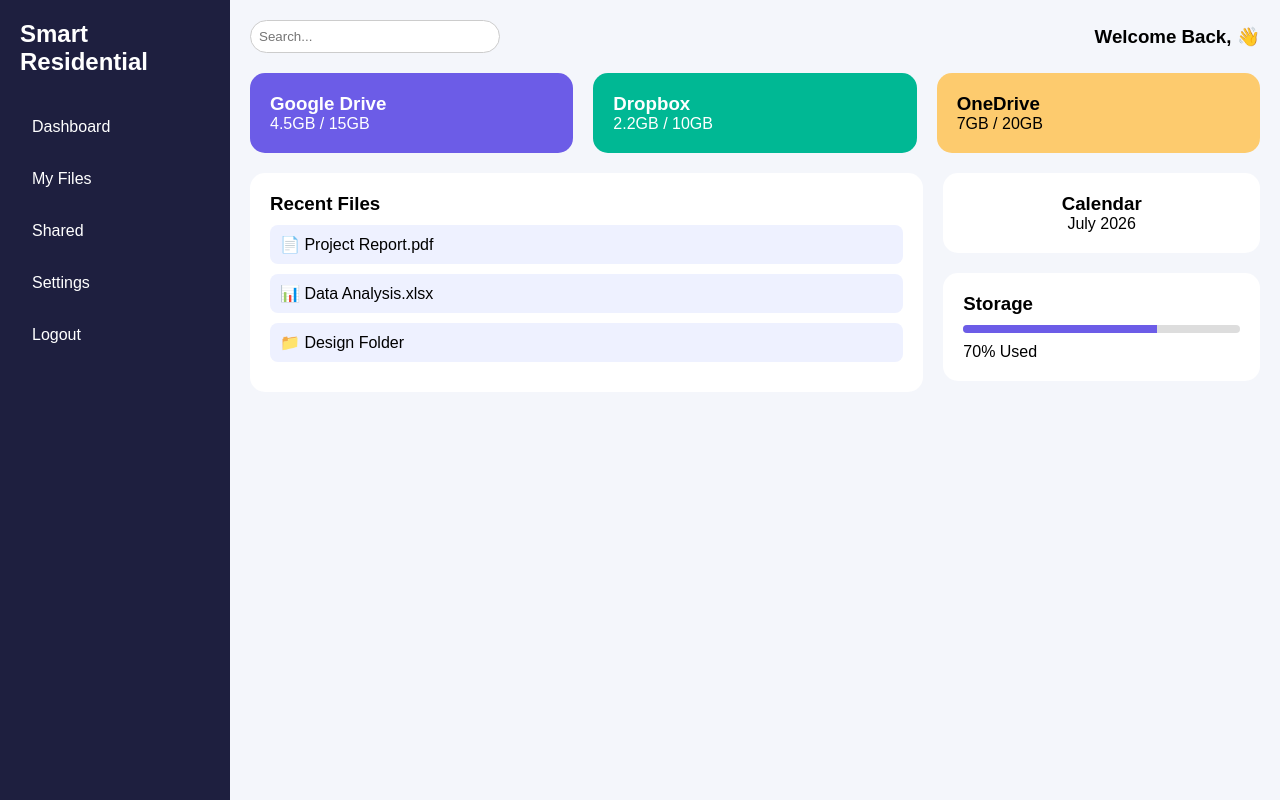
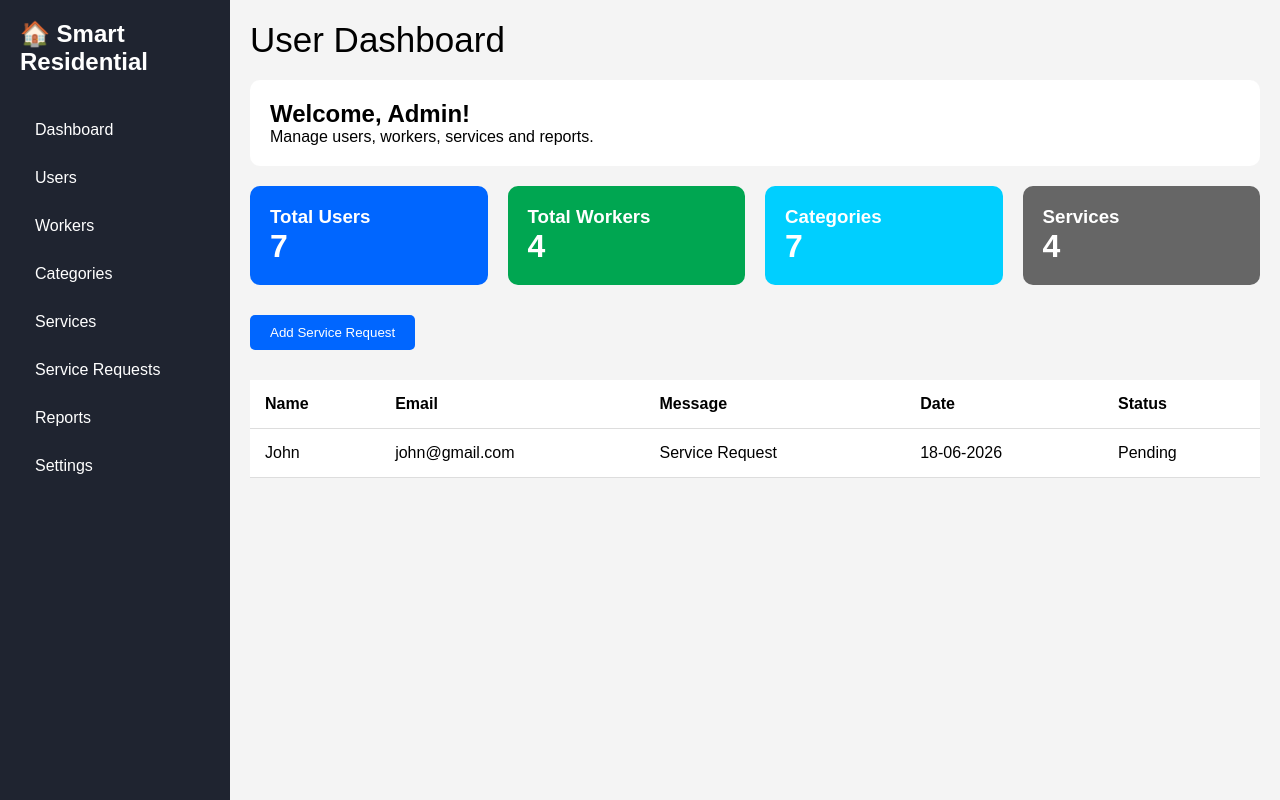
Before and after one commit to pranjalsathe7-tech/Smart-residential-service-, a Flask app: template templates/user_dashboard.html in a window 1280 px wide. Run offline with Flask 3, Linux system fonts and the light colour scheme; the template is opened without the code that fills it, so the values that code supplies are empty.

Commit message:
user_dashboard.html

```diff
--- a/templates/user_dashboard.html
+++ b/templates/user_dashboard.html
@@ -1,233 +1,43 @@
 <!DOCTYPE html>
-<html lang="en">
 
-<head>
-    <meta charset="UTF-8">
-    <meta name="viewport" content="width=device-width, initial-scale=1.0">
-    <title>Dashboard UI</title>
+<html> <head> <title>Smart Residential Dashboard</title>
 
-    <style>
-        * {
-            margin: 0;
-            padding: 0;
-            box-sizing: border-box;
-            font-family: Arial, sans-serif;
-        }
+<style> *{ margin:0; padding:0; box-sizing:border-box; font-family:Arial; } body{ display:flex; background:#f4f4f4; } .sidebar{ width:230px; height:100vh; background:#1f2430; color:white; padding:20px; } .sidebar h2{ margin-bottom:30px; } .sidebar ul{ list-style:none; } .sidebar ul li{ padding:15px; cursor:pointer; } .sidebar ul li:hover{ background:#30384a; border-radius:5px; } .main{ flex:1; padding:20px; } .header{ font-size:35px; margin-bottom:20px; } .welcome{ background:white; padding:20px; border-radius:10px; margin-bottom:20px; } .cards{ display:flex; gap:20px; } .card{ flex:1; color:white; padding:20px; border-radius:10px; } .blue{background:#0066ff;} .green{background:#00a651;} .sky{background:#00cfff;} .gray{background:#666;} table{ width:100%; background:white; margin-top:30px; border-collapse:collapse; } th,td{ padding:15px; border-bottom:1px solid #ddd; text-align:left; } button{ margin-top:20px; padding:10px 20px; background:#0066ff; color:white; border:none; border-radius:5px; cursor:pointer; } .message{ margin-top:10px; color:green; font-weight:bold; } </style>
 
-        body {
-            display: flex;
-            background: #f4f6fb;
-        }
-
-        /* Sidebar */
-        .sidebar {
-            width: 230px;
-            height: 100vh;
-            background: #1e1f3f;
-            color: white;
-            padding: 20px;
-        }
-
-        .sidebar h2 {
-            margin-bottom: 30px;
-        }
-
-        .sidebar ul {
-            list-style: none;
-        }
-
-        .sidebar ul li {
-            padding: 12px;
-            margin: 10px 0;
-            cursor: pointer;
-            border-radius: 8px;
-        }
-
-        .sidebar ul li:hover {
-            background: #2e2f5f;
-        }
-
-        /* Main */
-        .main {
-            flex: 1;
-            padding: 20px;
-        }
-
-        /* Header */
-        .header {
-            display: flex;
-            justify-content: space-between;
-            align-items: center;
-            margin-bottom: 20px;
-        }
-
-        .search {
-            width: 250px;
-            padding: 8px;
-            border-radius: 20px;
-            border: 1px solid #ccc;
-        }
-
-        /* Cards */
-        .cards {
-            display: flex;
-            gap: 20px;
-            margin: 20px 0;
-        }
-
-        .card {
-            flex: 1;
-            padding: 20px;
-            border-radius: 15px;
-            color: white;
-        }
-
-        .card1 {
-            background: #6c5ce7;
-        }
-
-        .card2 {
-            background: #00b894;
-        }
-
-        .card3 {
-            background: #fdcb6e;
-            color: black;
-        }
-
-        /* Section */
-        .section {
-            display: flex;
-            gap: 20px;
-        }
-
-        /* Files */
-        .files {
-            flex: 2;
-            background: white;
-            padding: 20px;
-            border-radius: 15px;
-        }
-
-        .file {
-            background: #eef1ff;
-            padding: 10px;
-            margin: 10px 0;
-            border-radius: 8px;
-        }
-
-        /* Right Panel */
-        .right {
-            flex: 1;
-            display: flex;
-            flex-direction: column;
-            gap: 20px;
-        }
-
-        /* Calendar */
-        .calendar {
-            background: white;
-            padding: 20px;
-            border-radius: 15px;
-            text-align: center;
-        }
-
-        /* Storage */
-        .storage {
-            background: white;
-            padding: 20px;
-            border-radius: 15px;
-        }
-
-        .bar {
-            height: 8px;
-            background: #ddd;
-            border-radius: 10px;
-            margin: 10px 0;
-            overflow: hidden;
-        }
-
-        .bar span {
-            display: block;
-            height: 100%;
-            width: 70%;
-            background: #6c5ce7;
-        }
-    </style>
 </head>
 
-<body>
+<body onload="loadDashboard()">
 
-    <!-- Sidebar -->
-    <div class="sidebar">
-        <h2>Smart Residential</h2>
-        <ul>
-            <li>Dashboard</li>
-            <li>My Files</li>
-            <li>Shared</li>
-            <li>Settings</li>
-            <li><a href="{{ url_for('logout') }}" style="color:white;text-decoration:none;">Logout</a></li>
-        </ul>
-    </div>
+<div class="sidebar"> <h2>🏠 Smart Residential</h2>
 
-    <!-- Main Content -->
-    <div class="main">
+<ul> <li onclick="menuClick('Dashboard')">Dashboard</li> <li onclick="menuClick('Users')">Users</li> <li onclick="menuClick('Workers')">Workers</li> <li onclick="menuClick('Categories')">Categories</li> <li onclick="menuClick('Services')">Services</li> <li onclick="menuClick('Requests')">Service Requests</li> <li onclick="menuClick('Reports')">Reports</li> <li onclick="menuClick('Settings')">Settings</li> </ul> </div>
 
-        <!-- Header -->
-        <div class="header">
-            <input type="text" placeholder="Search..." class="search">
-            <h3>Welcome Back, {{ current_user.first_name if current_user else '' }} 👋</h3>
-        </div>
+<div class="main">
 
-        <!-- Cards -->
-        <div class="cards">
-            <div class="card card1">
-                <h3>Google Drive</h3>
-                <p>4.5GB / 15GB</p>
-            </div>
-            <div class="card card2">
-                <h3>Dropbox</h3>
-                <p>2.2GB / 10GB</p>
-            </div>
-            <div class="card card3">
-                <h3>OneDrive</h3>
-                <p>7GB / 20GB</p>
-            </div>
-        </div>
+<div class="header"> User Dashboard </div>
 
-        <!-- Section -->
-        <div class="section">
+<div class="welcome"> <h2>Welcome, Admin!</h2> <p>Manage users, workers, services and reports.</p> </div>
 
-            <!-- Files -->
-            <div class="files">
-                <h3>Recent Files</h3>
-                <div class="file">📄 Project Report.pdf</div>
-                <div class="file">📊 Data Analysis.xlsx</div>
-                <div class="file">📁 Design Folder</div>
-            </div>
+<div class="cards"> <div class="card blue"> <h3>Total Users</h3> <h1 id="users">7</h1> </div>
 
-            <!-- Right Panel -->
-            <div class="right">
+<div class="card green"> <h3>Total Workers</h3> <h1 id="workers">4</h1> </div>
 
-                <!-- Calendar -->
-                <div class="calendar">
-                    <h3>Calendar</h3>
-                    <p>July 2026</p>
-                </div>
+<div class="card sky"> <h3>Categories</h3> <h1>7</h1> </div>
 
-                <!-- Storage -->
-                <div class="storage">
-                    <h3>Storage</h3>
-                    <div class="bar"><span></span></div>
-                    <p>70% Used</p>
-                </div>
+<div class="card gray"> <h3>Services</h3> <h1>4</h1> </div> </div>
 
-            </div>
+<div class="message" id="msg"></div>
 
-        </div>
+<button onclick="addRequest()">Add Service Request</button>
 
-    </div>
+<table id="table"> <tr> <th>Name</th> <th>Email</th> <th>Message</th> <th>Date</th> <th>Status</th> </tr>
 
-</body>
+<tr> <td>John</td> <td>john@gmail.com</td> <td>Service Request</td> <td>18-06-2026</td> <td>Pending</td> </tr>
 
-</html>
+</table>
+
+</div>
+
+<script> // Page Load Message function loadDashboard(){ document.getElementById("msg").innerHTML = "Admin Dashboard Loaded Successfully!"; } // Sidebar Click function menuClick(menu){ alert(menu + " clicked"); } // Add New Row function addRequest(){ let table = document.getElementById("table"); let row = table.insertRow(-1); row.insertCell(0).innerHTML = "New User"; row.insertCell(1).innerHTML = "user@gmail.com"; row.insertCell(2).innerHTML = "New Request"; row.insertCell(3).innerHTML = new Date().toLocaleDateString(); row.insertCell(4).innerHTML = "Pending"; } </script>
+
+</body> </html>
```
